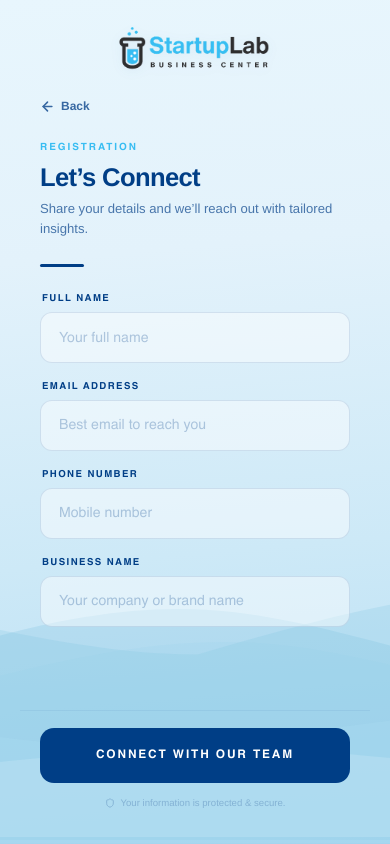
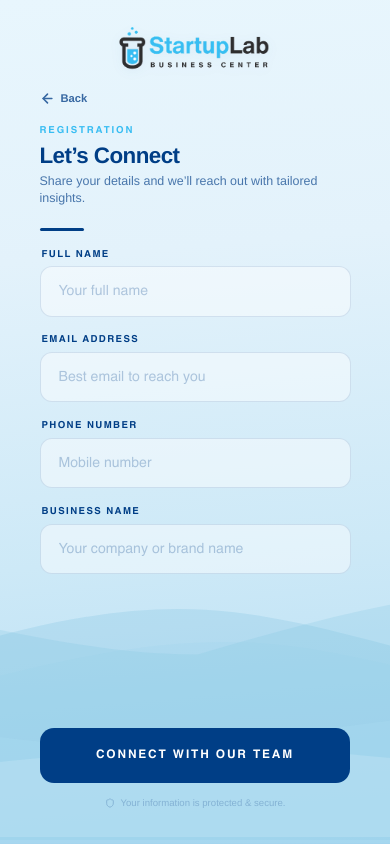
Before and after one commit to binibiningjenna/form, a Next.js app: page / in a window 390 px wide. Both pictures are taken after a click on the button 195 px from the left and 257 px from the top of the page. Built offline with nearby package versions, Linux system fonts and the light colour scheme.

Commit message:
responsiveness update

```diff
--- a/src/app/page.js
+++ b/src/app/page.js
@@ -60,7 +60,7 @@ function Logo({ compact = false }) {
 /* ─── Field ────────────────────────────────────────────────────────────── */
 function Field({ id, name, label, type, placeholder, autoComplete, error, onClearError }) {
   return (
-    <div className="flex flex-col" style={{ gap: "6px" }}>
+    <div className="flex flex-col" style={{ gap: "4px" }}>
       <label
         htmlFor={id}
         className="font-bold uppercase"
@@ -244,16 +244,19 @@ function FormPage({ onSubmit, submitting, fieldErrors = {}, selectedService, onB
       <div
         key="form"
         className="page-transition flex-1 flex flex-col w-full max-w-2xl mx-auto overflow-y-auto"
-        style={{ padding: "clamp(16px, 3vh, 24px) clamp(20px, 5vw, 40px) 0", minHeight: 0 }}
+        style={{
+          padding: "clamp(12px, 2vh, 20px) clamp(16px, 5vw, 30px) 0", // smaller top/bottom padding
+          minHeight: 0,
+        }}
       >
-        {/* Back link */}
+        {/* Back button */}
         <button
           onClick={onBack}
           className="flex items-center gap-1.5 font-semibold transition-all duration-200 hover:opacity-70 shrink-0"
           style={{
             color: "var(--secondaryColor)",
-            fontSize: "clamp(0.75rem, 0.95vw, 0.85rem)",
-            marginBottom: "clamp(20px, 3vh, 32px)",
+            fontSize: "clamp(0.7rem, 0.9vw, 0.8rem)", // slightly smaller
+            marginBottom: "clamp(14px, 2vh, 24px)",
             alignSelf: "flex-start",
           }}
         >
@@ -261,15 +264,15 @@ function FormPage({ onSubmit, submitting, fieldErrors = {}, selectedService, onB
           Back
         </button>
 
-        {/* Heading */}
-        <div className="shrink-0" style={{ marginBottom: "clamp(6px, 1vh, 10px)" }}>
+        {/* Headings */}
+        <div className="shrink-0" style={{ marginBottom: "clamp(4px, 1vh, 8px)" }}>
           <p
             className="font-bold uppercase"
             style={{
-              fontSize: "clamp(0.62rem, 0.8vw, 0.7rem)",
+              fontSize: "clamp(0.6rem, 0.8vw, 0.7rem)",
               letterSpacing: "0.2em",
               color: "var(--accentColor)",
-              marginBottom: "8px",
+              marginBottom: "6px",
             }}
           >
             Registration
@@ -277,7 +280,7 @@ function FormPage({ onSubmit, submitting, fieldErrors = {}, selectedService, onB
           <h1
             className="font-extrabold tracking-tight"
             style={{
-              fontSize: "clamp(1.6rem, 3.5vw, 2.4rem)",
+              fontSize: "clamp(1.4rem, 3vw, 2rem)",
               color: "var(--primaryColor)",
               lineHeight: 1.1,
             }}
@@ -288,10 +291,10 @@ function FormPage({ onSubmit, submitting, fieldErrors = {}, selectedService, onB
             className="font-medium"
             style={{
               color: "var(--secondaryColor)",
-              fontSize: "clamp(0.82rem, 1.1vw, 0.95rem)",
-              marginTop: "8px",
+              fontSize: "clamp(0.78rem, 1vw, 0.9rem)",
+              marginTop: "4px",
               opacity: 0.9,
-              lineHeight: 1.5,
+              lineHeight: 1.4,
             }}
           >
             Share your details and we’ll reach out with tailored insights.
@@ -306,7 +309,7 @@ function FormPage({ onSubmit, submitting, fieldErrors = {}, selectedService, onB
             height: "2.5px",
             background: "var(--primaryColor)",
             borderRadius: "2px",
-            margin: "clamp(14px, 2vh, 22px) 0 clamp(22px, 3vh, 32px)",
+            margin: "clamp(10px, 1.5vh, 16px) 0 clamp(16px, 2vh, 24px)",
           }}
         />
 
@@ -320,7 +323,7 @@ function FormPage({ onSubmit, submitting, fieldErrors = {}, selectedService, onB
           <Field id="full-name" name="fullName" label="Full Name" type="text" placeholder="Your full name" autoComplete="name" error={fieldErrors.fullName} onClearError={onClearError} />
           <Field id="email-address" name="email" label="Email Address" type="email" placeholder="Best email to reach you" autoComplete="email" error={fieldErrors.email} onClearError={onClearError} />
           <Field id="phone-number" name="phone" label="Phone Number" type="tel" placeholder="Mobile number" autoComplete="tel" error={fieldErrors.phone} onClearError={onClearError} />
-          <Field id="company-name" name="company" label="BUsiness Name" type="text" placeholder="Your company or brand name" autoComplete="organization" error={fieldErrors.company} onClearError={onClearError} />
+          <Field id="company-name" name="company" label="Business Name" type="text" placeholder="Your company or brand name" autoComplete="organization" error={fieldErrors.company} onClearError={onClearError} />
         </form>
       </div>
 
@@ -328,8 +331,8 @@ function FormPage({ onSubmit, submitting, fieldErrors = {}, selectedService, onB
       <div
         className="shrink-0 w-full max-w-2xl mx-auto flex flex-col items-center"
         style={{
-          padding: "clamp(16px, 2vh, 24px) clamp(20px, 5vw, 40px) clamp(24px, 4vh, 40px)",
-          borderTop: "1px solid rgba(0,62,134,0.06)",
+          padding: "clamp(24px, 2vh, 24px) clamp(20px, 5vw, 40px) clamp(24px, 4vh, 40px)",
+          // borderTop: "1px solid rgba(0,62,134,0.06)",
         }}
       >
         <button
```
